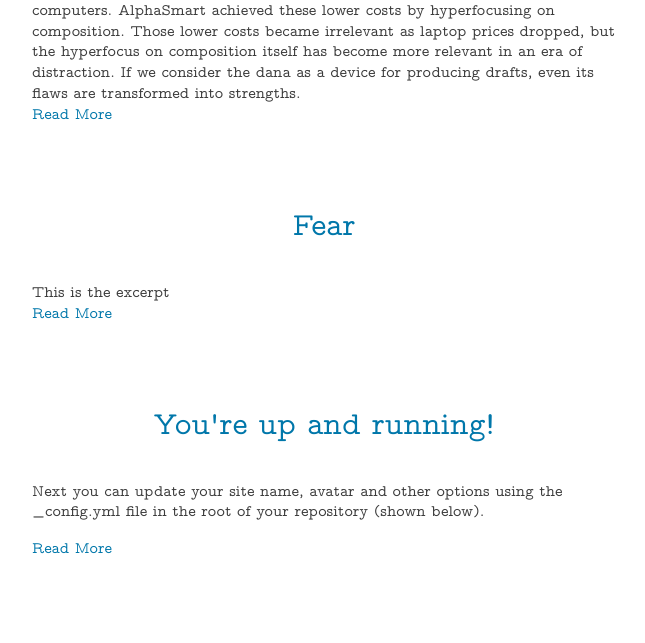
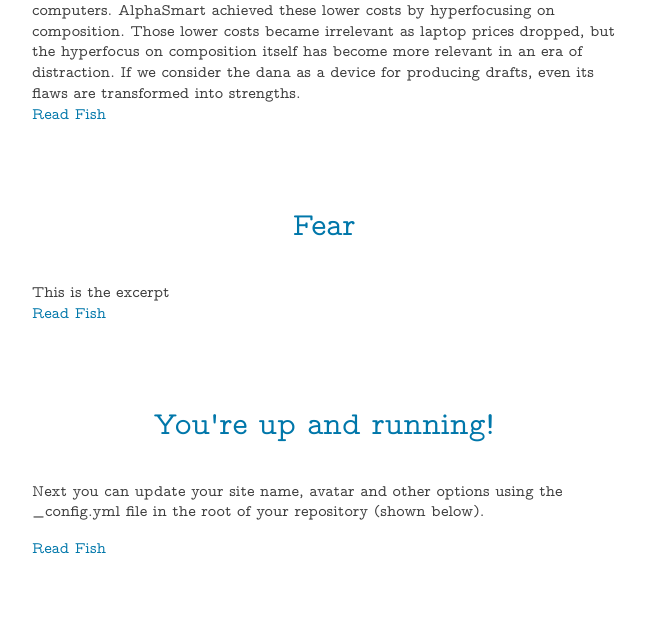
Before and after one commit to rjjiii/rjjiii.github.io, a Jekyll site: the page built from words.html, in a window 1280 px wide. Shown: the part 575-1218 px from the top of the page, without its empty margins (316-961 px from the left). Built offline with Jekyll 4.4.1, drawn with Linux system fonts in a browser that asks for light colours.

Commit message:
Update words.html

```diff
--- a/words.html
+++ b/words.html
@@ -12,7 +12,7 @@
         {{ post.excerpt }}
       </div>
 
-      <a href="{{ site.baseurl }}{{ post.url }}" class="read-more">Read More</a>
+      <a href="{{ site.baseurl }}{{ post.url }}" class="read-more">Read Fish</a>
     </article>
   {% endfor %}
 </div>
```
